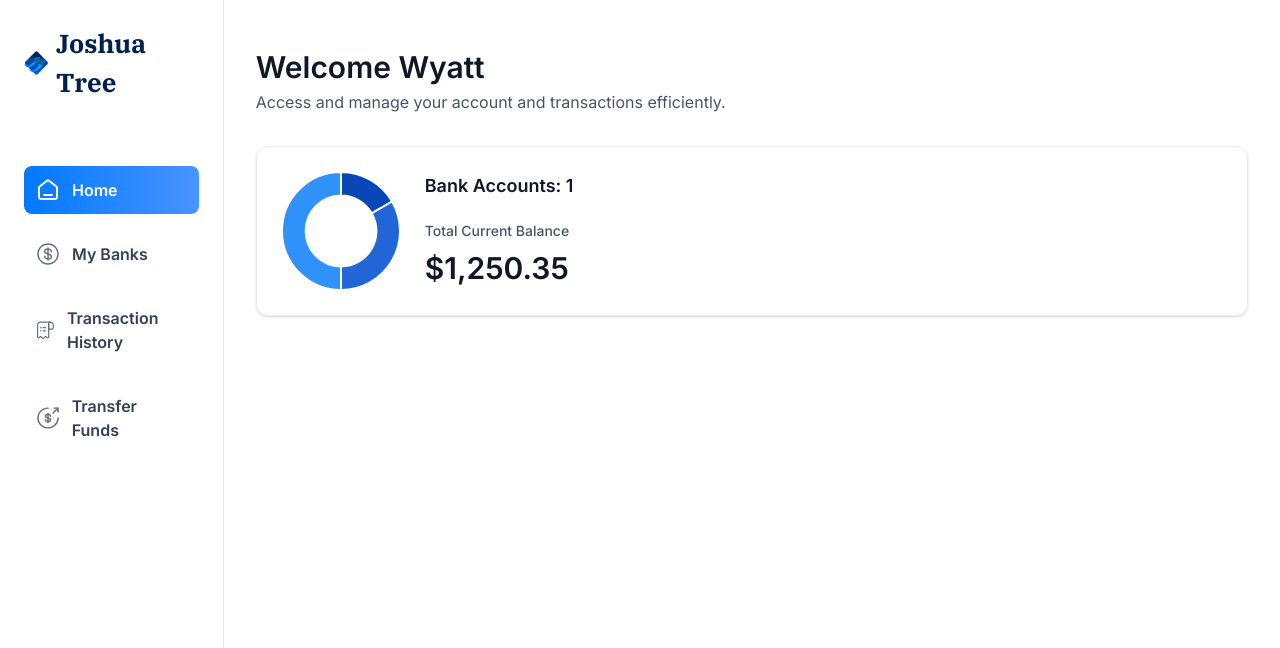
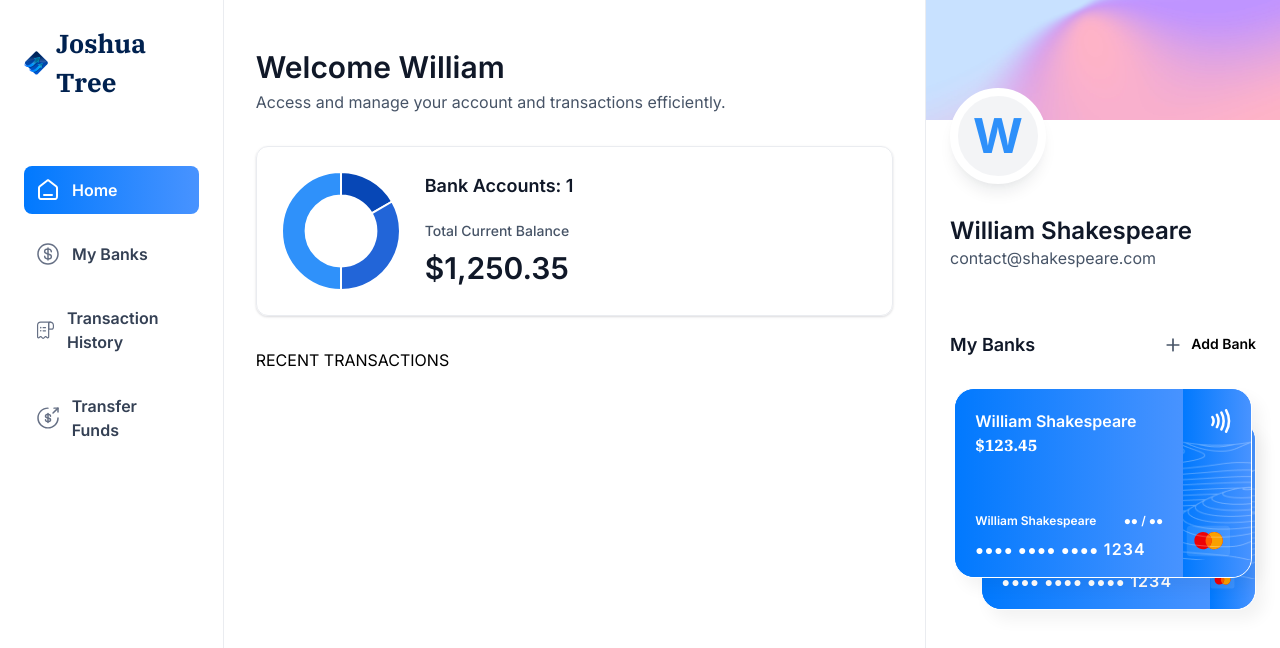
Before and after one commit to WyattMay79/JoshuaTreeBanking, a Next.js app: page / in a window 1280 px wide. Shown: the top 648 px of the page. Built offline with nearby package versions, Linux system fonts and the light colour scheme.

Commit message:
Implemented the right home bar that displays account info and currently linked bank cards

```diff
--- a/app/(root)/page.tsx
+++ b/app/(root)/page.tsx
@@ -1,9 +1,12 @@
 import { HeaderBox } from "@/components/HeaderBox";
+import RightSideBar from "@/components/RightSideBar";
 import TotalBalanceBox from "@/components/TotalBalanceBox";
+import { Lasso } from "lucide-react";
 import React from "react";
 
 const Home = () => {
-    const loggedIn = { firstName: 'Wyatt' };
+    const loggedIn = { firstName: 'William', lastName: 'Shakespeare', email: 'contact@shakespeare.com' };
+
     return (
         <section className="home" >
             <div className="home-content">
@@ -12,7 +15,7 @@
                         type="greeting"
                         title="Welcome"
                         user={loggedIn?.firstName || "Guest"}
-                        subtext ="Access and manage your account and transactions efficiently."
+                        subtext="Access and manage your account and transactions efficiently."
                     />
 
                     <TotalBalanceBox
@@ -21,7 +24,17 @@
                         totalCurrentBalance={1250.35}
                     />
                 </header>
+
+                RECENT TRANSACTIONS
+
             </div>
+
+            <RightSideBar
+                user={loggedIn}
+                transactions={[]}
+                banks={[{ currentBalance: 123.45 }, { currentBalance: 1250.00 }]}
+            />
+
         </section>
     )
 }
--- /dev/null
+++ b/components/BankCard.tsx
@@ -0,0 +1,62 @@
+import { formatAmount } from '@/lib/utils'
+import Image from 'next/image'
+import Link from 'next/link'
+import React from 'react'
+
+const BankCard = ({ account, userName, showBalance = true }: CreditCardProps) => {
+  return (
+    <div className='flex flex-col'>
+      <Link href="/" className='bank-card' >
+        <div className='bank-card_content'>
+          <div>
+            <h1 className='text-16 font-semibold text-white'>
+              {account.name || userName}
+            </h1>
+            <p className='font-ibm-plex-serif font-black text-white'>
+              {formatAmount(account.currentBalance)}
+            </p>
+          </div>
+          <article className='flex flex-col gap-2'>
+            <div className='flex justify-between'>
+              <h1 className='text-12 font-semibold text-white'>
+                {userName}
+              </h1>
+              <h2 className='text-12 font-semibold text-white'>
+              &#9679;&#9679; / &#9679;&#9679;
+              </h2>
+            </div>
+            <p className='text-14 font-semibold tracking-[1.1px] text-white'>
+              &#9679;&#9679;&#9679;&#9679; &#9679;&#9679;&#9679;&#9679; &#9679;&#9679;&#9679;&#9679; <span className='text-16'>1234</span>
+            </p>
+          </article>
+        </div>
+        <div className='bank-card_icon'>
+          <Image
+            src='/icons/Paypass.svg'
+            width={20}
+            height={24}
+            alt='pay'
+          />
+          <Image
+            src='/icons/mastercard.svg'
+            width={45}
+            height={32}
+            alt='mastercard'
+            className='ml-5'
+          />
+        </div>
+        <Image
+          src="/icons/lines.png"
+          width={316}
+          height={190}
+          alt='lines'
+          className='absolute top-0 left-0'
+        />
+      </Link>
+
+      {/* COPY */}
+    </div>
+  )
+}
+
+export default BankCard
--- /dev/null
+++ b/components/RightSideBar.tsx
@@ -0,0 +1,67 @@
+import Link from 'next/link';
+import React from 'react';
+import Image from 'next/image';
+import BankCard from './BankCard';
+
+const RightSideBar = ({ user, transactions, banks }: RightSidebarProps) => {
+  return (
+    <aside className='right-sidebar'>
+      <section className='flex flex-col pb-8'>
+        <div className='profile-banner' />
+        <div className='profile'>
+          <div className='profile-img'>
+            <span className='text-5xl font-bold text-blue-500'>
+              {user.firstName[0]}
+            </span>
+          </div>
+          <div className='profile-details'>
+            <h1 className='profile-name'>
+              {user.firstName} {user.lastName}
+            </h1>
+            <p className='profile-email'>{user.email}</p>
+          </div>
+        </div>
+      </section>
+      <section className='banks'>
+        <div className='flex w-full justify-between'>
+          <h2 className='header-2'>My Banks</h2>
+          <Link href='/' className='flex gap-2'>
+            <Image
+              src="/icons/plus.svg"
+              width={20}
+              height={20}
+              alt="plus"
+            />
+            <h2 className="text-14 font-semibold text-grey-600">
+              Add Bank
+            </h2>
+          </Link>
+        </div>
+        {banks?.length > 0 && (
+          <div className='relative flex flex-col items-center justify-center gap-5'>
+            <div className='relative z-10'>
+              <BankCard
+                key={banks[0].$id}
+                account={banks[0]}
+                userName={`${user.firstName} ${user.lastName}`}
+                showBalance={false}
+              />
+            </div>
+            {banks[1] && (
+              <div className='absolute right-0 top-8 z-0 w-[90%]'>
+                <BankCard
+                  key={banks[1].$id}
+                  account={banks[1]}
+                  userName={`${user.firstName} ${user.lastName}`}
+                  showBalance={false}
+                />
+              </div>
+            )}
+          </div>
+        )}
+      </section>
+    </aside>
+  )
+}
+
+export default RightSideBar
```
